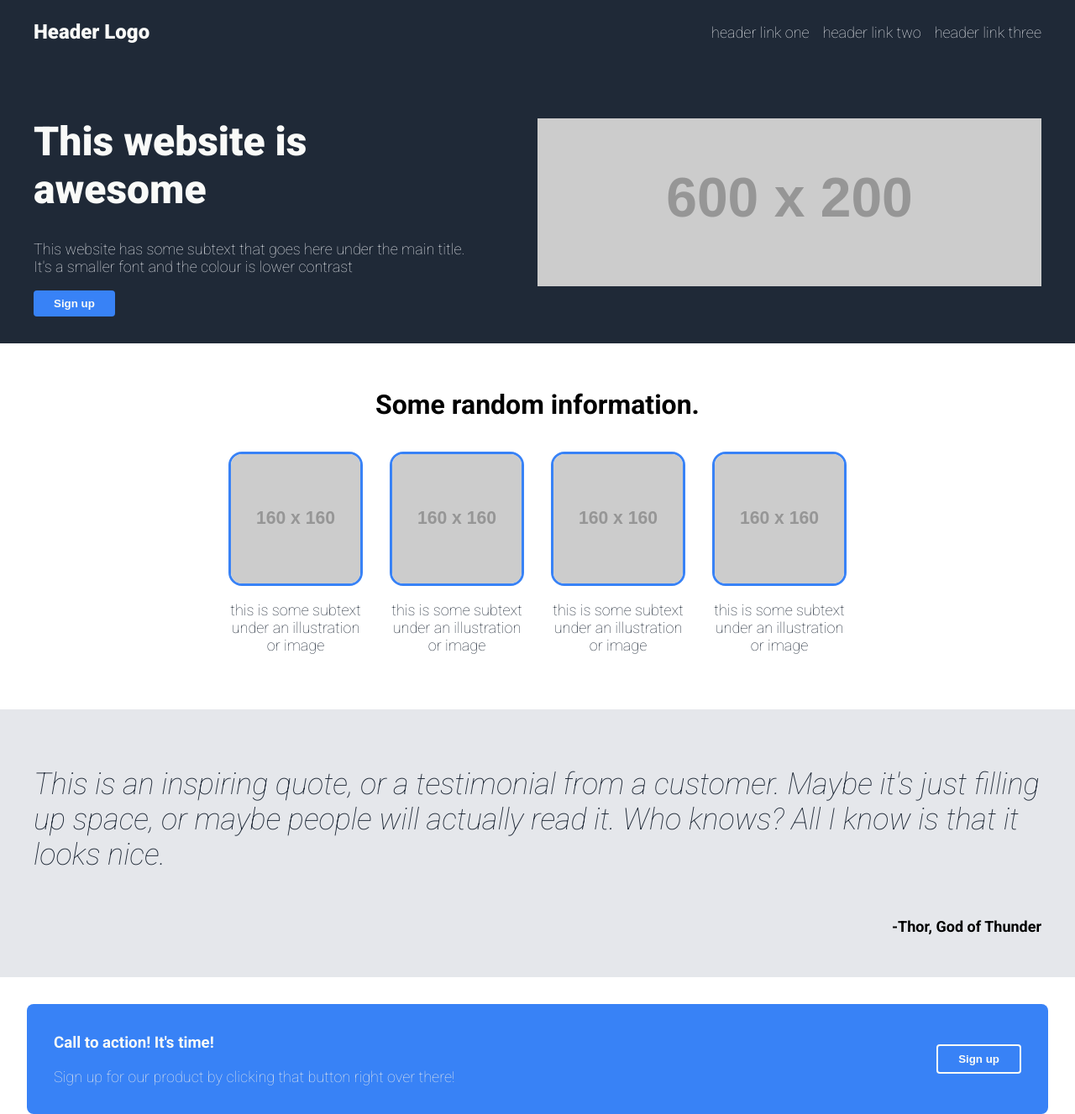
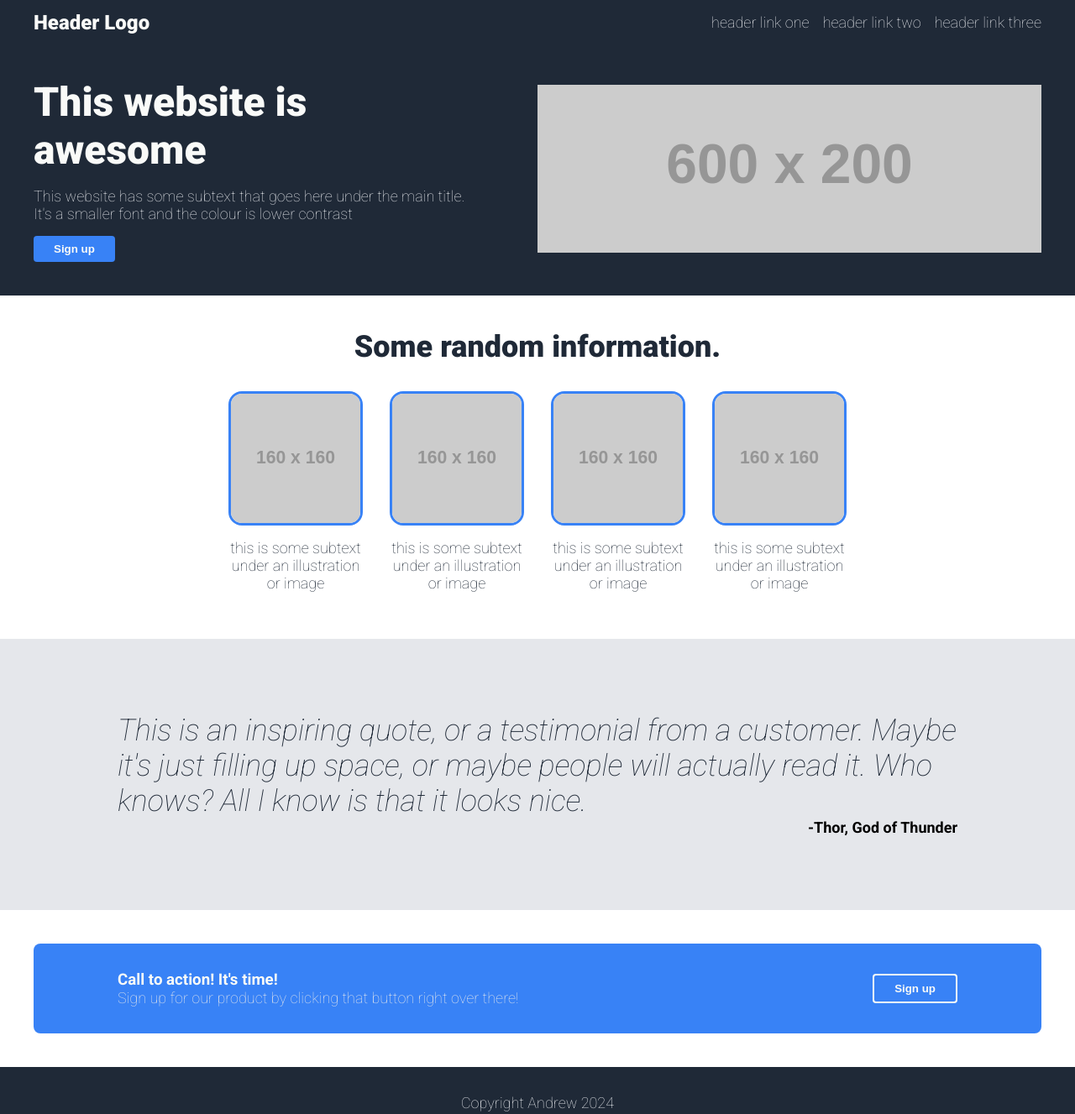
Before and after one commit to riezong/dev-works, a plain HTML site: page index.html in a window 1280 px wide. Shown: the top 1327 px of the page at 84% size. Drawn offline with Linux system fonts and the light colour scheme; placeholder pictures from the web are drawn by us.

Commit message:
Adjust spacing around all elements

```diff
--- a/index.html
+++ b/index.html
@@ -41,7 +41,7 @@
 
         <div class="section">
             <div class="info">
-                <h1>Some random information.</h1>
+                <h1 class="info-header">Some random information.</h1>
                 <ul class="cards">
                     <li class="card-item"><img src="https://placehold.co/160" alt="this is a placeholder for an image"><p class="subtext">this is some subtext under an illustration or image</p></li>
                     <li class="card-item"><img src="https://placehold.co/160" alt="this is a placeholder for an image"><p class="subtext">this is some subtext under an illustration or image</p></li>
--- a/style.css
+++ b/style.css
@@ -4,6 +4,25 @@ body {
     padding: 0;
     display: flex;
     flex-direction: column;
+}
+
+p {
+    margin: 0;
+    padding: 0;
+}
+
+h1 {
+    margin: 0;
+    padding: 0;
+}
+
+h2 {
+
+}
+
+h3 {
+    margin: 0;
+    padding: 0;
 }
 
 ul {
@@ -72,7 +91,7 @@ button {
     display: flex;
     justify-content: center;
     margin: 0;
-    padding: 32px;
+    padding: 40px;
 }
 
 .hero {
@@ -81,6 +100,13 @@ button {
     gap: 80px;
     /* justify-content: space-between; */
     align-items: center;
+}
+
+.hero-text {
+    display: flex;
+    flex-direction: column;
+    align-items: flex-start;
+    gap: 16px;
 }
 
 .hero-main {
@@ -115,6 +141,7 @@ button {
 }
 
 .info-header {
+    margin-bottom: 16px;
     font-size: 36px;
     color: #1f2937;
     font-weight: 900;
@@ -131,6 +158,7 @@ button {
     flex: 0 0 auto;
     display: flex;
     flex-direction: column;
+    gap: 16px;
 }
 
 .card-item img {
@@ -146,7 +174,8 @@ button {
 }
 
 .pull-quote {
-    width: 1200px;
+    margin: 48px 0px;
+    width: 1000px;
     display: flex;
     flex-direction: column;
     justify-content: center;
@@ -166,7 +195,7 @@ button {
 }
 
 .cta {
-    padding: 16px 32px;
+    padding: 32px 100px;
     border-radius: 8px;
     width: 1200px;
     display: flex;
@@ -174,6 +203,14 @@ button {
     align-items: center;
     gap: 32px;
     color: #f9faf8;
+}
+
+.cta-text {
+    margin: 0;
+    padding: 0;
+    display: flex;
+    flex-direction: column;
+    justify-content: center;
 }
 
 .cta button {
```
